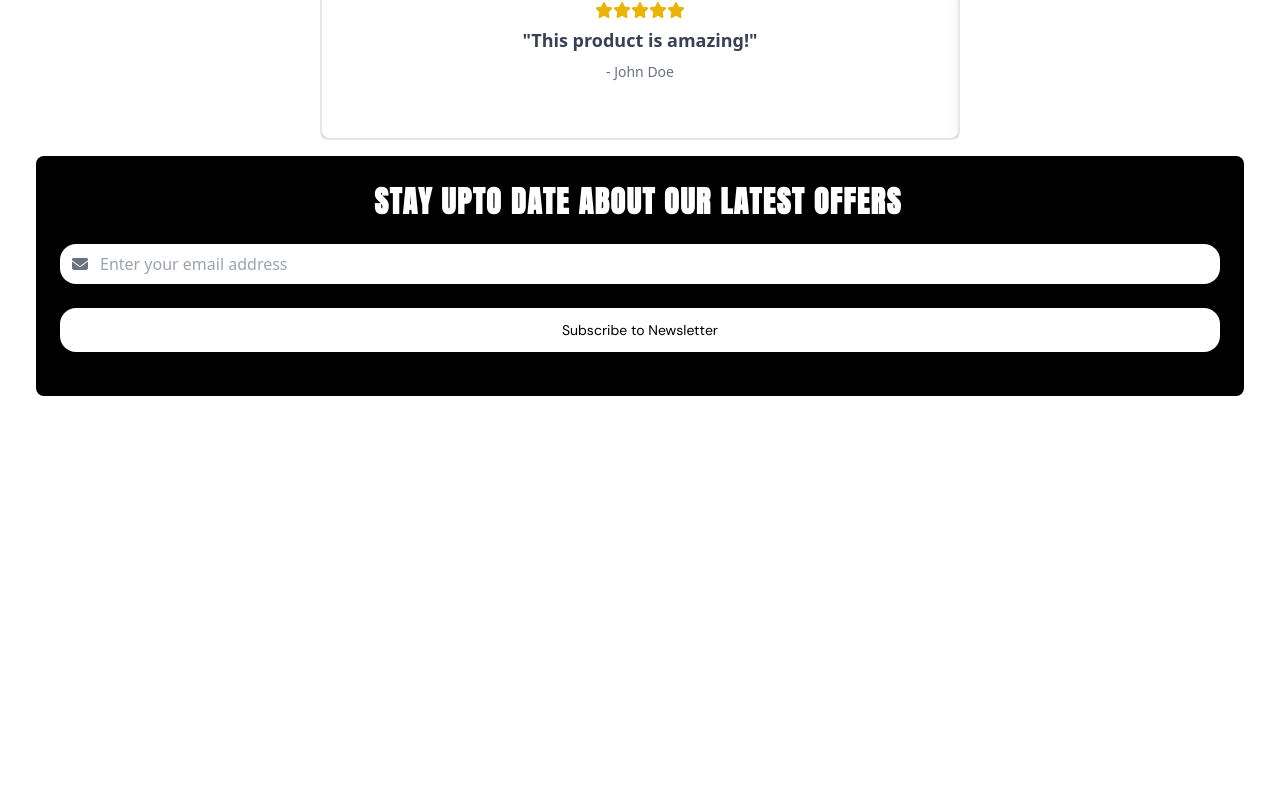
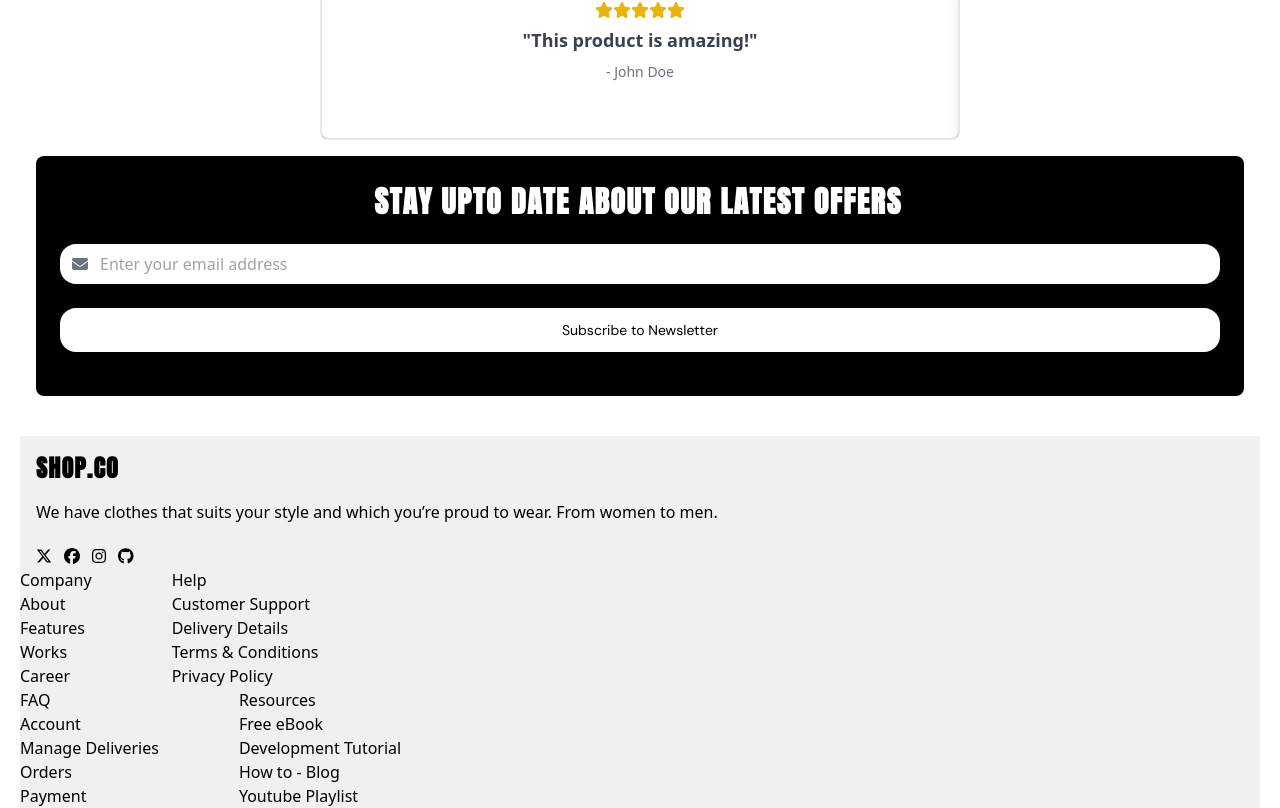
Before and after one commit to Tim2095/Kauppa, a React (Vite) app: page / in a window 1280 px wide. Shown: the part 3587-4395 px from the top of the page. Before the commit the page ends 3983 px from the top, so only its background shows below. Built offline with nearby package versions, Linux system fonts and the light colour scheme; no server answers.

Commit message:
add footer links

```diff
--- a/package.json
+++ b/package.json
@@ -11,6 +11,7 @@
   },
   "dependencies": {
     "@fortawesome/fontawesome-svg-core": "^6.7.1",
+    "@fortawesome/free-brands-svg-icons": "^6.7.2",
     "@fortawesome/free-solid-svg-icons": "^6.7.1",
     "@fortawesome/react-fontawesome": "^0.2.2",
     "axios": "^1.7.8",
--- a/src/App.jsx
+++ b/src/App.jsx
@@ -1,5 +1,6 @@
 import CustomerReview from "./components/CustomerReview";
 import DressStyle from "./components/DressStyle";
+import Footer from "./components/Footer";
 import Header from "./components/Header";
 import MainSection from "./components/MainSection";
 import NewArrivals from "./components/NewArrivals";
@@ -14,6 +15,7 @@ const App = () => {
       <DressStyle />
       <CustomerReview />
       <SubscribeNews />
+      <Footer />
     </div>
   );
 };
--- a/src/components/Footer.jsx
+++ b/src/components/Footer.jsx
@@ -1,18 +1,84 @@
-import twitterLogo from '../assets/logo/twitter.png'
-import instagramLogo from '../assets/logo/instagram.png'
-import facebookLogo from '../assets/logo/facebook.png'
-import githubLogo from '../assets/logo/github.png'
+import { FontAwesomeIcon } from "@fortawesome/react-fontawesome";
+import {
+  faXTwitter,
+  faFacebook,
+  faInstagram,
+  faGithub,
+} from "@fortawesome/free-brands-svg-icons";
 
 const Footer = () => {
   return (
-    <footer>
-      <div>
-        <h3>SHOP.CO</h3>
-        <p>We have clothes that suits your style and which you’re proud to wear. From women to men.</p>
+    <footer className="mt-10">
+      <div className="bg-secondary pt-4">
+        <div className="pl-4 mb-5">
+          <h3 className="mb-4 font-bold text-2xl font-anton tracking-wider">
+            SHOP.CO
+          </h3>
+          <p>
+            We have clothes that suits your style and which you’re proud to
+            wear. From women to men.
+          </p>
+        </div>
+        <div className="flex gap-3 pl-4">
+          <div>
+            <FontAwesomeIcon icon={faXTwitter} />
+          </div>
+          <div>
+            <FontAwesomeIcon icon={faFacebook} />
+          </div>
+          <div>
+            <FontAwesomeIcon icon={faInstagram} />
+          </div>
+          <div>
+            <FontAwesomeIcon icon={faGithub} />
+          </div>
+        </div>
+        <div>
+          <div className="flex gap-x-20">
+            <div>
+              <ul className="">
+                <li>Company</li>
+                <li>About</li>
+                <li>Features</li>
+                <li>Works</li>
+                <li>Career</li>
+              </ul>
+            </div>
+            <div>
+              <ul className="">
+                <li>Help</li>
+                <li>Customer Support</li>
+                <li>Delivery Details</li>
+                <li>Terms & Conditions</li>
+                <li>Privacy Policy</li>
+              </ul>
+            </div>
+          </div>
+          <div className="flex gap-x-20">
+            <div>
+              <ul className="">
+                <li>FAQ</li>
+                <li>Account</li>
+                <li>Manage Deliveries</li>
+                <li>Orders</li>
+                <li>Payment</li>
+              </ul>
+            </div>
+            <div>
+              <ul className="">
+                <li>Resources</li>
+                <li>Free eBook</li>
+                <li>Development Tutorial</li>
+                <li>How to - Blog</li>
+                <li>Youtube Playlist</li>
+              </ul>
+            </div>
+          </div>
+        </div>
+        <div></div>
       </div>
+    </footer>
+  );
+};
 
-    </footer>
-  )
-}
-
-export default Footer
+export default Footer;
```
Also changed, not shown: 1 other file (tests, documents, lock files or other folders).
